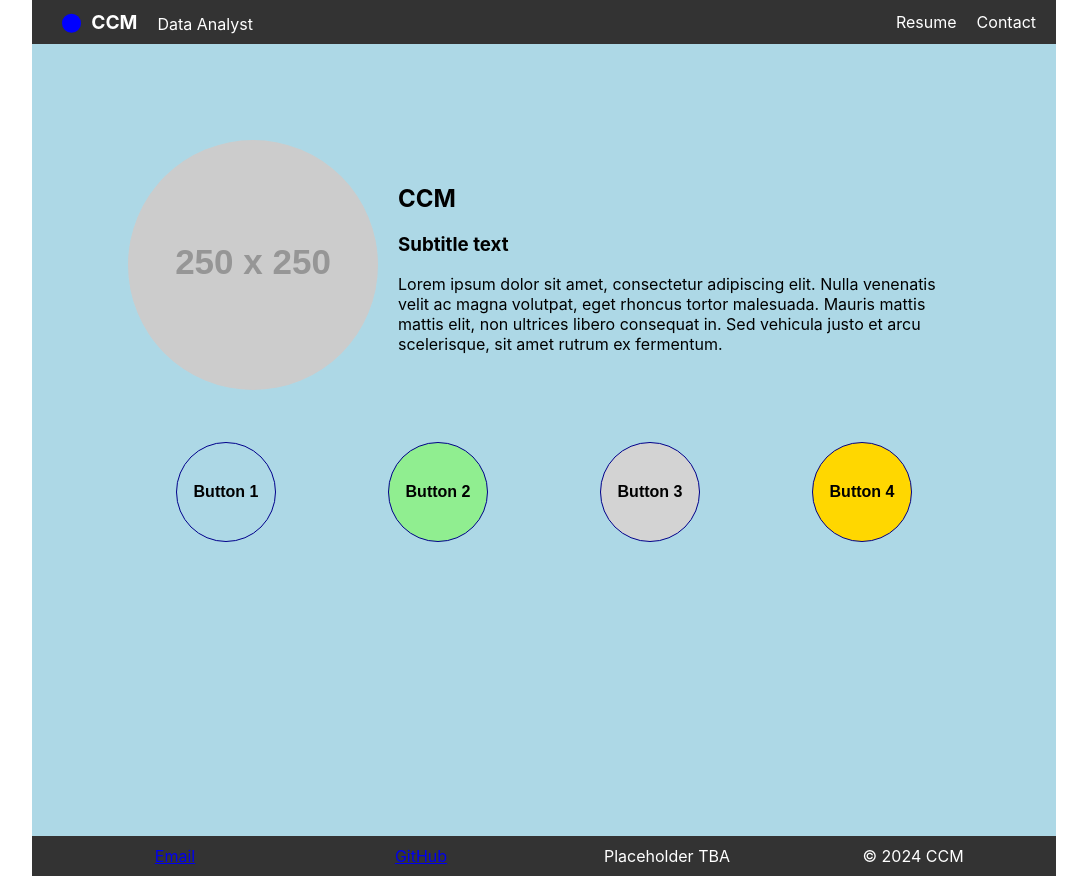
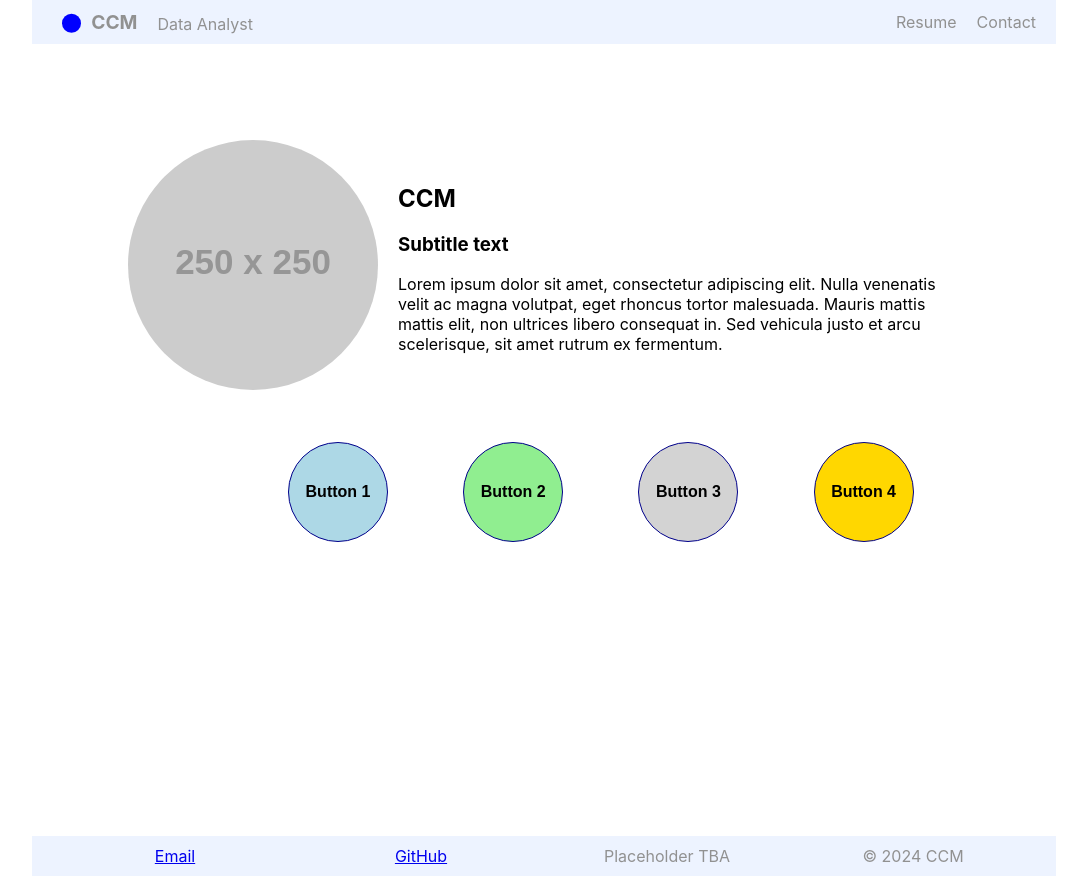
Before and after one commit to TheMartinCrabtree/web-cam, a React (Create React App) app in the folder frontend/: page / in a window 1280 px wide. Shown: the whole page, without its empty margins (96-1183 px from the left). Built offline with nearby package versions, Linux system fonts and the light colour scheme.

Commit message:
tweaked spacing for menu bar

```diff
--- a/frontend/src/App.tsx
+++ b/frontend/src/App.tsx
@@ -16,11 +16,9 @@ const LayoutWrapper = styled.div`
   margin-right: auto;
   min-width: 960px;
   width: 80vw;
-  background-color: yellow;
 `;
 
 const BodyWrapper = styled.div`
-  background-color: lightblue;
   padding: 6em;
   min-height: 600px;
 `;
--- a/frontend/src/components/footer/Footer.tsx
+++ b/frontend/src/components/footer/Footer.tsx
@@ -5,8 +5,8 @@ const LayoutWrapper = styled.div`
   display: flex;
   justify-content: space-between;
   align-items: center;
-  background-color: #333;
-  color: #fff;
+  background-color: #edf3ff;
+  color: #919191;
   padding: 10px 20px;
 `;
 
@@ -14,8 +14,12 @@ const TextContainer = styled.div`
   flex: 1;
   text-align: center;
   a: {
-    color: #fff;
+    color: #919191;
     text-decoration: none;
+  }
+  &:hover,
+  &:focus {
+    color: darkgray;
   }
 `;
 
--- a/frontend/src/components/header/Header.tsx
+++ b/frontend/src/components/header/Header.tsx
@@ -5,8 +5,8 @@ const HeaderContainer = styled.div`
   display: flex;
   justify-content: space-between;
   align-items: center;
-  background-color: #333;
-  color: #fff;
+  background-color: #edf3ff;
+  color: #919191;
   padding: 10px 20px;
 `;
 const LeftHeaderContainer = styled.div`
@@ -45,10 +45,18 @@ const TitleContainer = styled.div`
 const ResumeContainer = styled.div`
   margin-left: 20px;
   cursor: pointer;
+  &:hover,
+  &:focus {
+    color: darkgray;
+  }
 `;
 const ContactContainer = styled.div`
   margin-left: 20px;
   cursor: pointer;
+  &:hover,
+  &:focus {
+    color: darkgray;
+  }
 `;
 
 const Header = () => {
--- a/frontend/src/components/navbar/Navbar.tsx
+++ b/frontend/src/components/navbar/Navbar.tsx
@@ -21,9 +21,10 @@ const buttonData = [
 ];
 
 const LayoutWrapper = styled.div`
+  padding-left: 7em;
   display: flex;
   justify-content: space-between;
-  width: 100%;
+  width: 85%;
 `;
 
 const StyledButton = styled.button<{ buttonColor: string }>`
```
